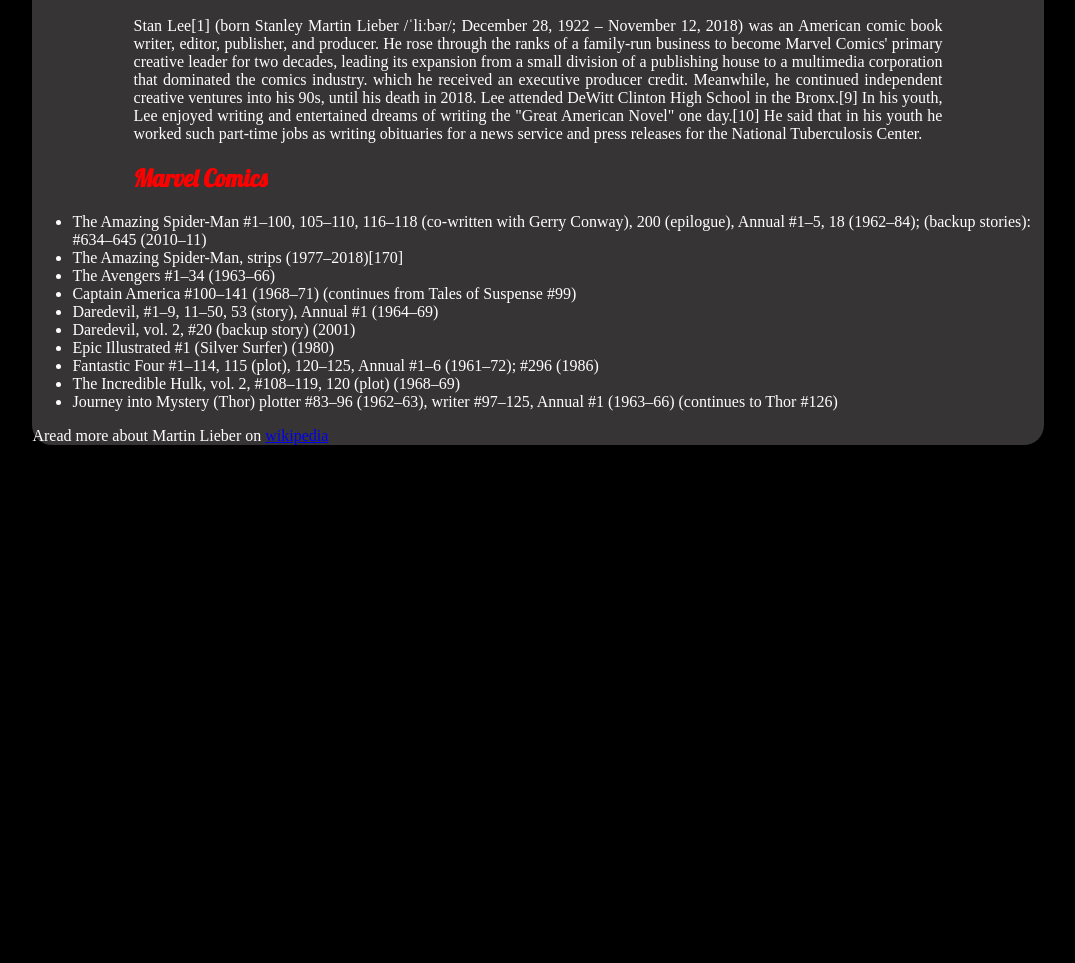
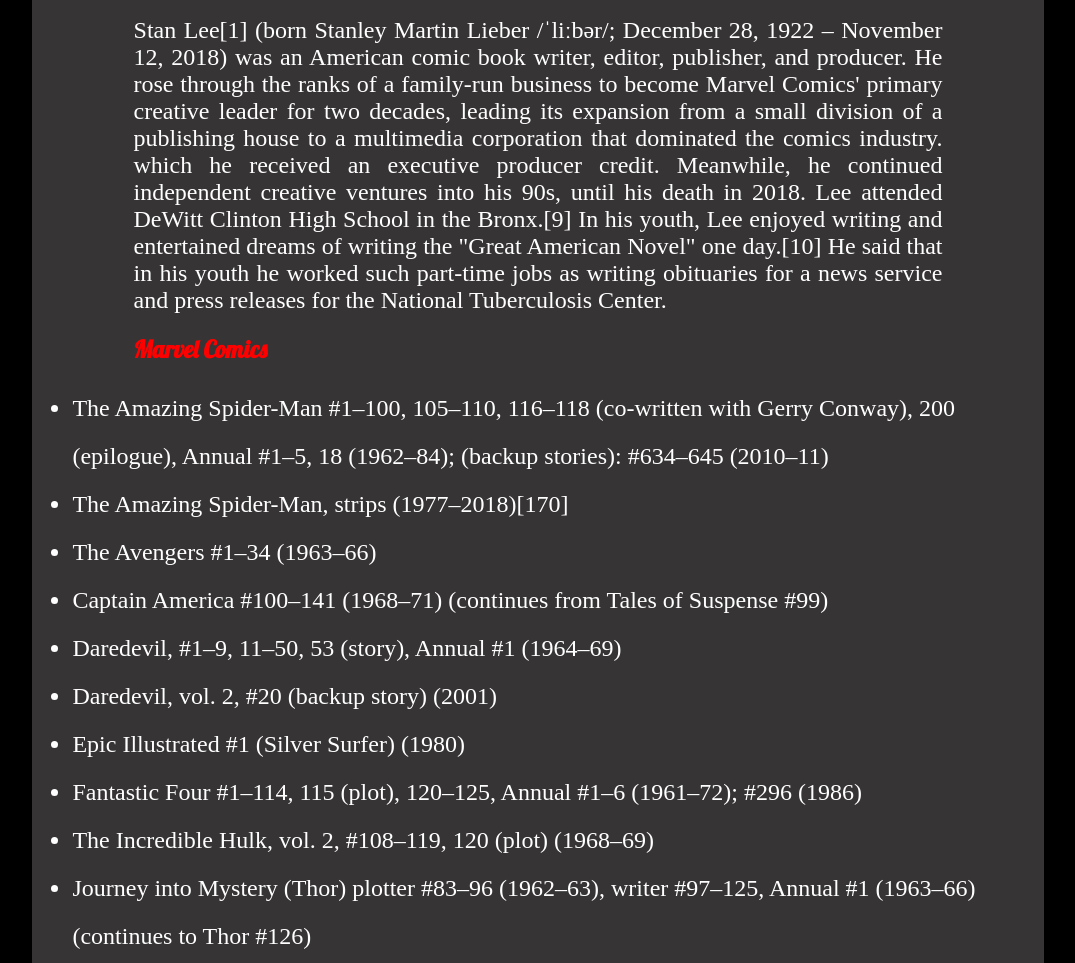
Before and after one commit to mmehel52/htmlwebsite, a plain HTML site: page index.html in a window 1280 px wide. Shown: the part 537-1500 px from the top of the page, without its empty margins (102-1177 px from the left). Before the commit the page ends 998 px from the top, so only its background shows below. Drawn offline with Linux system fonts and the light colour scheme.

Commit message:
finished

```diff
--- a/index.css
+++ b/index.css
@@ -31,6 +31,7 @@
     width: 80%;
     margin: 20px auto;
     text-align: justify;
+    font-size: 1.5rem;
 }
 #marvel{
     /* border: 1px solid red; */
@@ -41,3 +42,28 @@
     width: 80%;
     margin: auto;
 }
+li{
+    font-size:24px;
+    line-height: 3rem;
+}
+#footer{
+    border: 1px solid red;
+    margin: 2rem;
+    padding: 2rem;
+    text-align: center;
+    font-size: 2rem;
+
+}
+#link{
+    text-decoration: none;
+    color: white;
+    border: 2px solid darkorange;
+    padding: 1rem;
+    border-radius: 10px;
+    background-color: black;
+
+}
+#link-hover{
+    background-color: gray;
+    color: red;
+}
```
